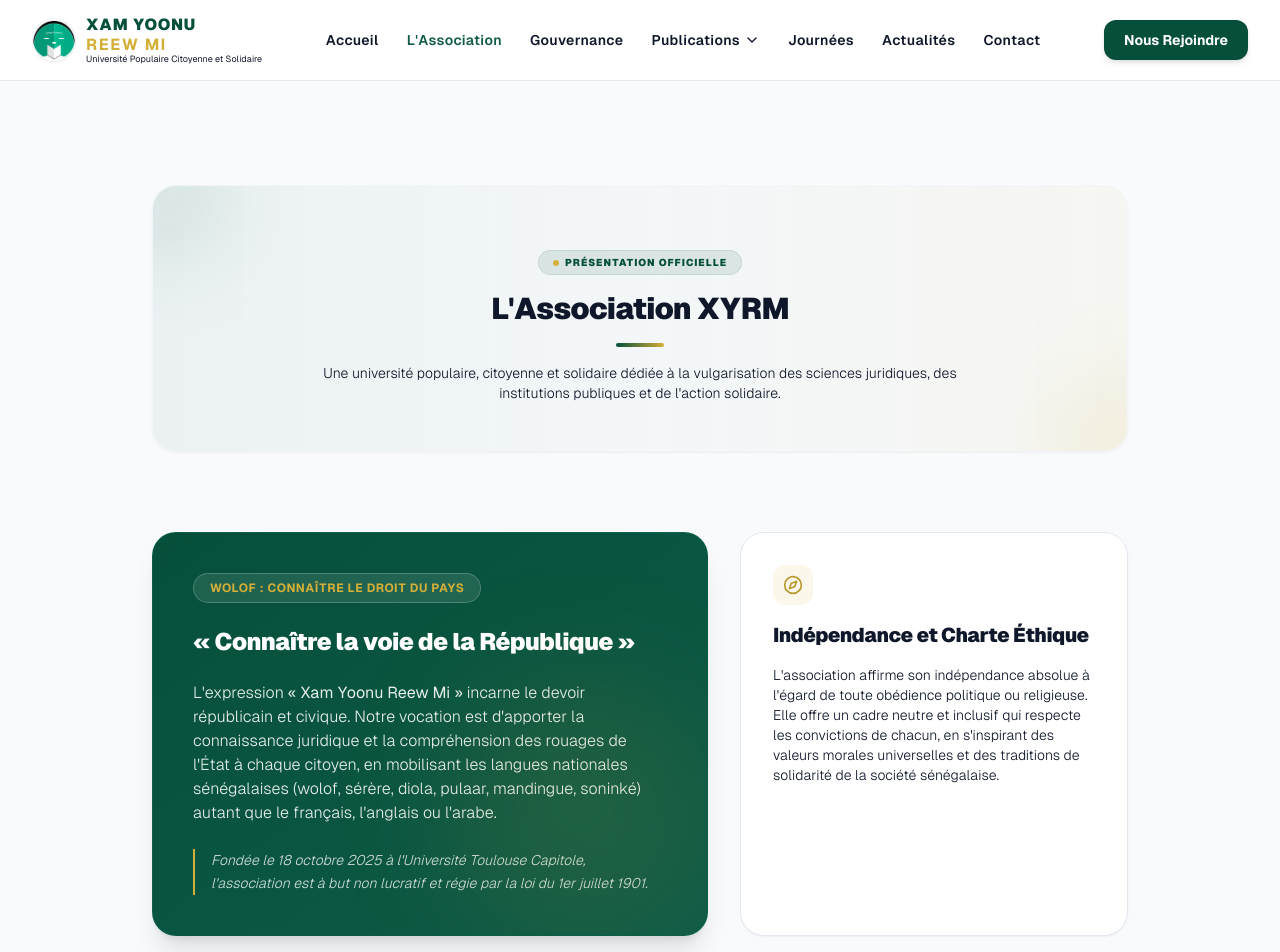
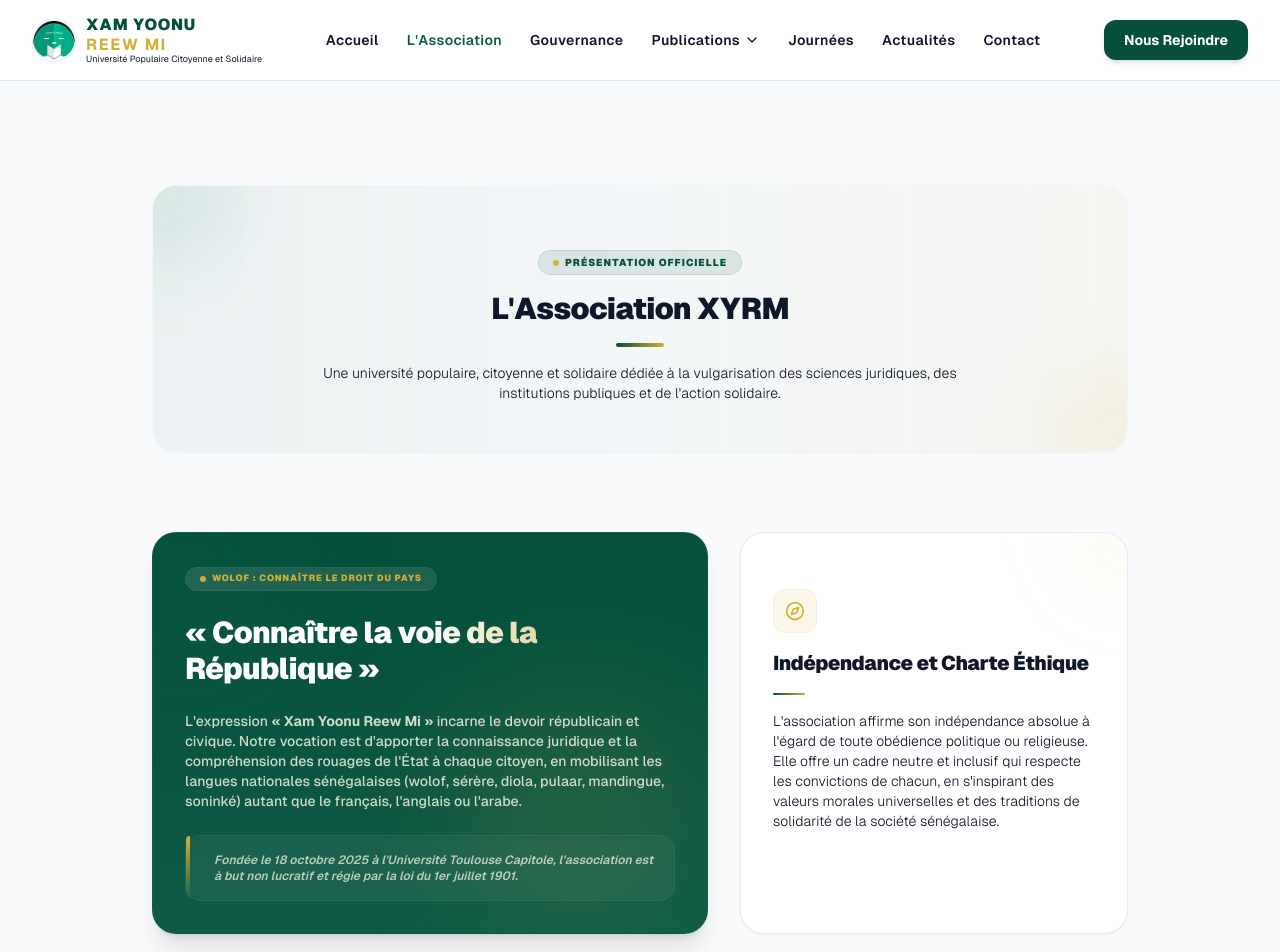
Before and after one commit to papemor94/xam-yoonu-reew-mi, a Next.js app: page /association in a window 1280 px wide. Shown: the top 952 px of the page. Built offline with nearby package versions, Linux system fonts and the light colour scheme.

Commit message:
design: optimiser la section Origine & Identite sur l'association avec un style glassmorphic et contrastes doux

```diff
--- a/app/(public)/association/page.tsx
+++ b/app/(public)/association/page.tsx
@@ -113,37 +113,45 @@ export default function AssociationPage() {
 
       {/* 2. Origine & Identité Éthique */}
       <section className="grid gap-8 md:grid-cols-12 items-stretch">
-        <div className="md:col-span-7 bg-gradient-to-br from-xyrm-green-deep to-xyrm-green-primary rounded-3xl p-8 md:p-10 text-white shadow-xl relative overflow-hidden flex flex-col justify-between border border-xyrm-green-light/20">
+        <div className="md:col-span-7 bg-gradient-to-b from-xyrm-green-deep to-xyrm-green-primary rounded-3xl p-6 md:p-8 text-white shadow-xl relative overflow-hidden flex flex-col justify-between border border-xyrm-green-light/20 min-h-[380px]">
+          {/* Background glows */}
           <div className="absolute right-0 bottom-0 w-64 h-64 bg-xyrm-gold/10 rounded-full blur-3xl pointer-events-none" />
+          <div className="absolute -left-16 -top-16 w-48 h-48 bg-xyrm-green-light/10 rounded-full blur-3xl pointer-events-none" />
 
-          <div className="space-y-6">
-            <div className="inline-block bg-white/10 border border-white/20 rounded-full px-4 py-1.5 text-xs font-bold text-xyrm-gold uppercase tracking-wider">
-              Wolof : Connaître le Droit du Pays
+          <div className="space-y-6 relative">
+            <div className="inline-flex items-center gap-1.5 rounded-full bg-white/10 px-3.5 py-1 text-[9px] font-black uppercase tracking-widest text-xyrm-gold border border-white/5 backdrop-blur-sm shadow-sm">
+              <span className="h-1.5 w-1.5 rounded-full bg-xyrm-gold animate-pulse" />
+              WOLOF : CONNAÎTRE LE DROIT DU PAYS
             </div>
 
-            <h2 className="text-2xl font-black md:text-3.5xl tracking-tight leading-tight">
+            <h2 className="text-xl font-black md:text-3xl tracking-tight leading-tight bg-gradient-to-r from-white via-white to-xyrm-gold/90 text-transparent bg-clip-text">
               « Connaître la voie de la République »
             </h2>
 
-            <p className="text-sm md:text-base leading-relaxed text-white/90 font-light">
+            <p className="text-xs md:text-sm leading-relaxed text-amber-50/80 font-medium">
               L&apos;expression <strong>« Xam Yoonu Reew Mi »</strong> incarne le devoir républicain et civique. Notre vocation est d&apos;apporter la connaissance juridique et la compréhension des rouages de l&apos;État à chaque citoyen, en mobilisant les langues nationales sénégalaises (wolof, sérère, diola, pulaar, mandingue, soninké) autant que le français, l&apos;anglais ou l&apos;arabe.
             </p>
 
-            <p className="text-sm leading-relaxed text-white/80 font-light italic border-l-2 border-xyrm-gold pl-4">
-              Fondée le 18 octobre 2025 à l&apos;Université Toulouse Capitole, l&apos;association est à but non lucratif et régie par la loi du 1er juillet 1901.
-            </p>
+            <div className="bg-white/5 border border-white/5 rounded-2xl p-4 shadow-inner relative mt-4">
+              <div className="absolute left-0 top-0 bottom-0 w-1 bg-gradient-to-b from-xyrm-gold via-xyrm-gold/50 to-transparent rounded-l-2xl" />
+              <p className="text-xxs md:text-xs text-amber-50/70 font-semibold leading-relaxed italic pl-3">
+                Fondée le 18 octobre 2025 à l&apos;Université Toulouse Capitole, l&apos;association est à but non lucratif et régie par la loi du 1er juillet 1901.
+              </p>
+            </div>
           </div>
         </div>
 
-        <div className="md:col-span-5 bg-white border border-xyrm-slate-200 rounded-3xl p-8 shadow-sm flex flex-col justify-between space-y-6">
-          <div className="space-y-4">
-            <div className="inline-flex h-10 w-10 items-center justify-center rounded-xl bg-xyrm-gold/10 text-xyrm-gold-dark">
+        <div className="md:col-span-5 bg-white border border-xyrm-slate-200/80 rounded-3xl p-6 md:p-8 shadow-sm flex flex-col justify-between space-y-6 relative overflow-hidden">
+          <div className="absolute -right-16 -top-16 w-32 h-32 bg-xyrm-gold/5 rounded-full blur-2xl pointer-events-none" />
+          <div className="space-y-4 relative">
+            <div className="inline-flex h-11 w-11 items-center justify-center rounded-xl bg-xyrm-gold/10 text-xyrm-gold border border-xyrm-gold/10 shadow-xxs">
               <Compass className="h-5 w-5" />
             </div>
-            <h3 className="text-xl font-black text-xyrm-slate-900 tracking-tight">
+            <h3 className="text-lg md:text-xl font-black text-xyrm-slate-900 tracking-tight">
               Indépendance et Charte Éthique
             </h3>
-            <p className="text-xs md:text-sm text-xyrm-slate-500 font-light leading-relaxed">
+            <div className="w-8 h-0.5 bg-gradient-to-r from-xyrm-green-deep to-xyrm-gold rounded-full" />
+            <p className="text-xs md:text-sm text-xyrm-slate-600 font-light leading-relaxed">
               L&apos;association affirme son indépendance absolue à l&apos;égard de toute obédience politique ou religieuse. Elle offre un cadre neutre et inclusif qui respecte les convictions de chacun, en s&apos;inspirant des valeurs morales universelles et des traditions de solidarité de la société sénégalaise.
             </p>
           </div>
```
